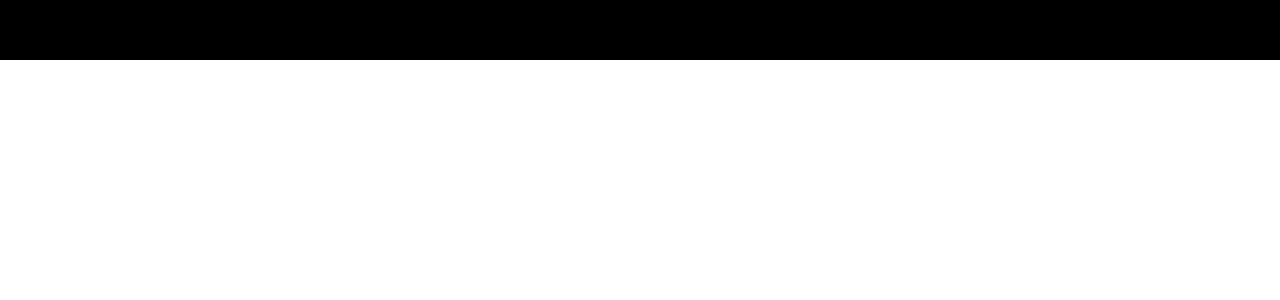
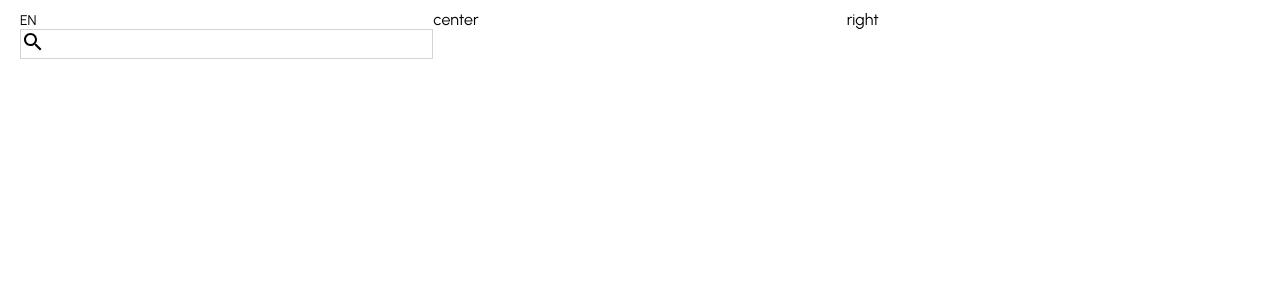
Before and after one commit to leewebstechnologies/maybee-client, a React (Create React App) app: page / in a window 1280 px wide. Shown: the top 300 px of the page. Built offline with nearby package versions, Linux system fonts and the light colour scheme.

Commit message:
material ui added

```diff
--- a/package.json
+++ b/package.json
@@ -3,13 +3,17 @@
   "version": "0.1.0",
   "private": true,
   "dependencies": {
+    "@emotion/react": "^11.11.1",
+    "@emotion/styled": "^11.11.0",
+    "@mui/icons-material": "^5.13.7",
+    "@mui/material": "^5.13.7",
     "@testing-library/jest-dom": "^5.16.5",
     "@testing-library/react": "^13.4.0",
     "@testing-library/user-event": "^13.5.0",
     "react": "^18.2.0",
     "react-dom": "^18.2.0",
     "react-scripts": "5.0.1",
-    "styled-components": "^6.0.2",
+    "styled-components": "^6.0.3",
     "web-vitals": "^2.1.4"
   },
   "scripts": {
--- a/src/components/Navbar.jsx
+++ b/src/components/Navbar.jsx
@@ -1,13 +1,54 @@
+import { Search } from "@mui/icons-material";
 import React from "react";
 import styled from "styled-components";
 
 const Container = styled.div`
   height: 60px;
-  background-color: #000;
+`;
+
+const Wrapper = styled.div`
+  padding: 10px 20px;
+  display: flex;
+  justify-content: space-between;
+`;
+
+const Left = styled.div`
+  flex: 1;
+`;
+
+const Language = styled.span`
+  font-size: 14px;
+  cursor: pointer;
+`;
+
+const SearchContainer = styled.div`
+  border: 1px solid lightgray;
+`;
+
+const Center = styled.div`
+  flex: 1;
+`;
+
+const Right = styled.div`
+  flex: 1;
 `;
 
 const Navbar = () => {
-  return <Container>Navbar</Container>;
+  return (
+    <Container>
+      <Wrapper>
+        <Left>
+          <Language>EN</Language>
+          <SearchContainer>
+
+            <Search />
+          </SearchContainer>
+        </Left>
+        <Center>center</Center>
+        <Right>right</Right>
+      </Wrapper>
+    </Container>
+  );
 };
 
 export default Navbar;
```
Also changed, not shown: 1 other file (tests, documents, lock files or other folders).
